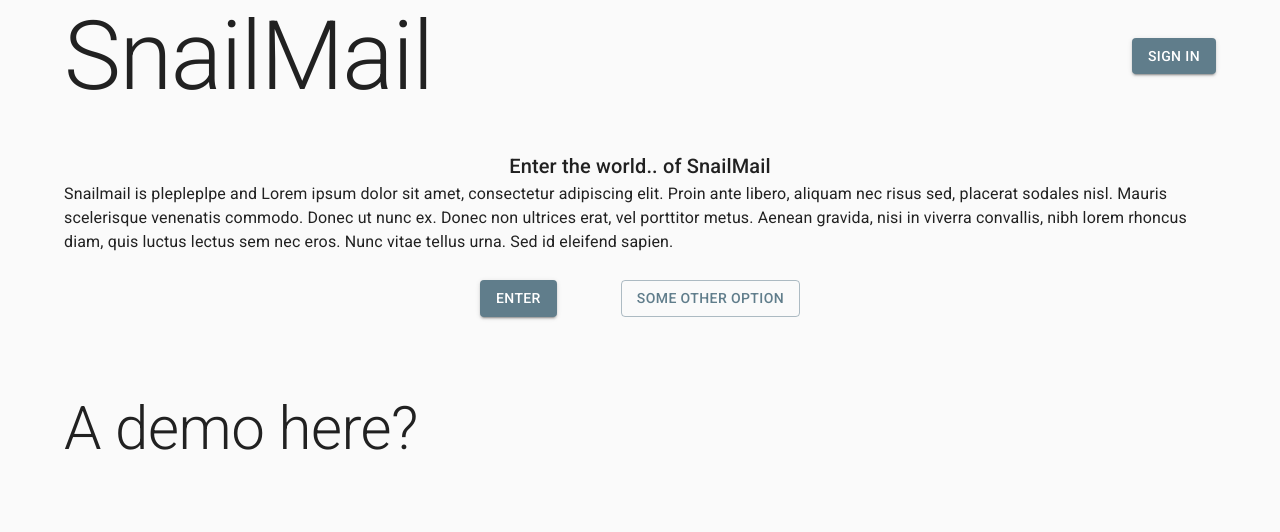
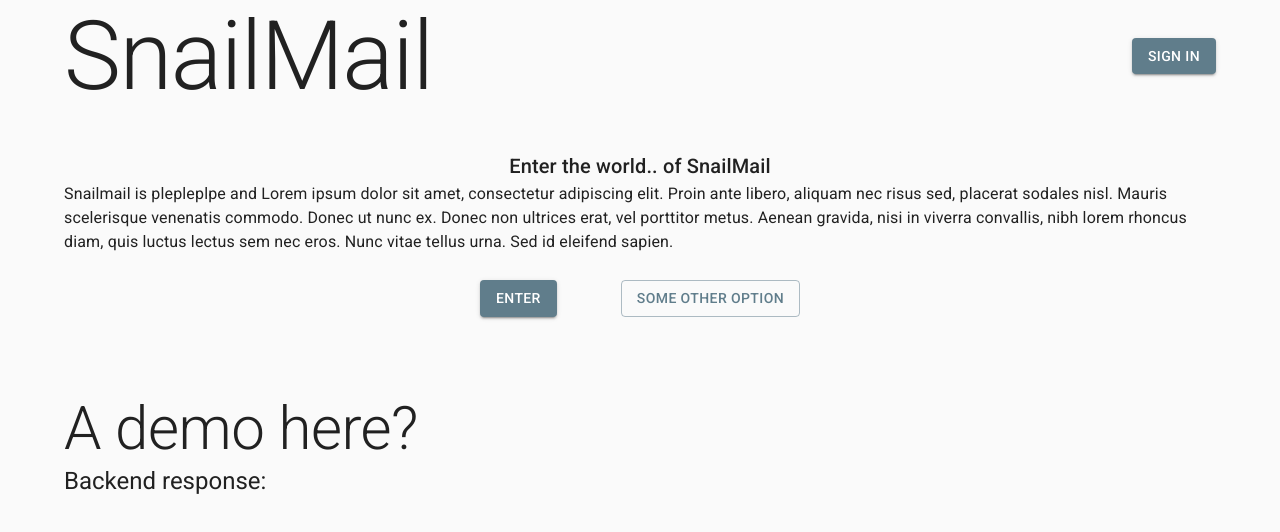
Before and after one commit to gooseman1721/SnailMail-frontend, a React (Vite) app: page / in a window 1280 px wide. Shown: the top 532 px of the page. Built offline with nearby package versions, Linux system fonts and the light colour scheme; no server answers.

Commit message:
Added a funcion that fetches data from snailmail-backend.

```diff
--- a/src/routes/IntroPage.jsx
+++ b/src/routes/IntroPage.jsx
@@ -1,4 +1,4 @@
-import { useState } from 'react';
+import { useState, useEffect } from 'react';
 
 import Container from '@mui/material/Container';
 import Box from '@mui/material/Box';
@@ -22,6 +22,25 @@ function IntroPage(props) {
   const [openRegisterModal, setOpenRegisterModal] = useState(false);
   const handleOpenRegisterModal = () => setOpenRegisterModal(true);
   const handleCloseRegisterModal = () => { setOpenRegisterModal(false); setOpenLoginModal(false) };
+
+  const [backendResponse, setBackendResponse] = useState(null);
+
+  const baseURL = "http://127.0.0.1:8000";
+
+  function fetch_func() {
+    fetch("http://127.0.0.1:8000/ping/", {
+      mode: 'cors'
+    })
+      .then((response) => response.json())
+      .then((data) => setBackendResponse(data.response_text));
+    setTimeout(fetch_func, 1000)
+  }
+
+  useEffect(() => {
+    fetch_func()
+  }, [])
+
+
 
   return (
     <div className="IntroPage">
@@ -58,6 +77,9 @@ function IntroPage(props) {
             <Typography variant='h2'>
               A demo here?
             </Typography>
+            <Typography variant='h5'>
+              Backend response: {backendResponse}
+            </Typography>
           </Box>
           <LoginModal open={openLoginModal} close={handleCloseLoginModal} openRegisterModal={handleOpenRegisterModal} />
           <RegisterModal open={openRegisterModal} close={handleCloseRegisterModal} />
```
